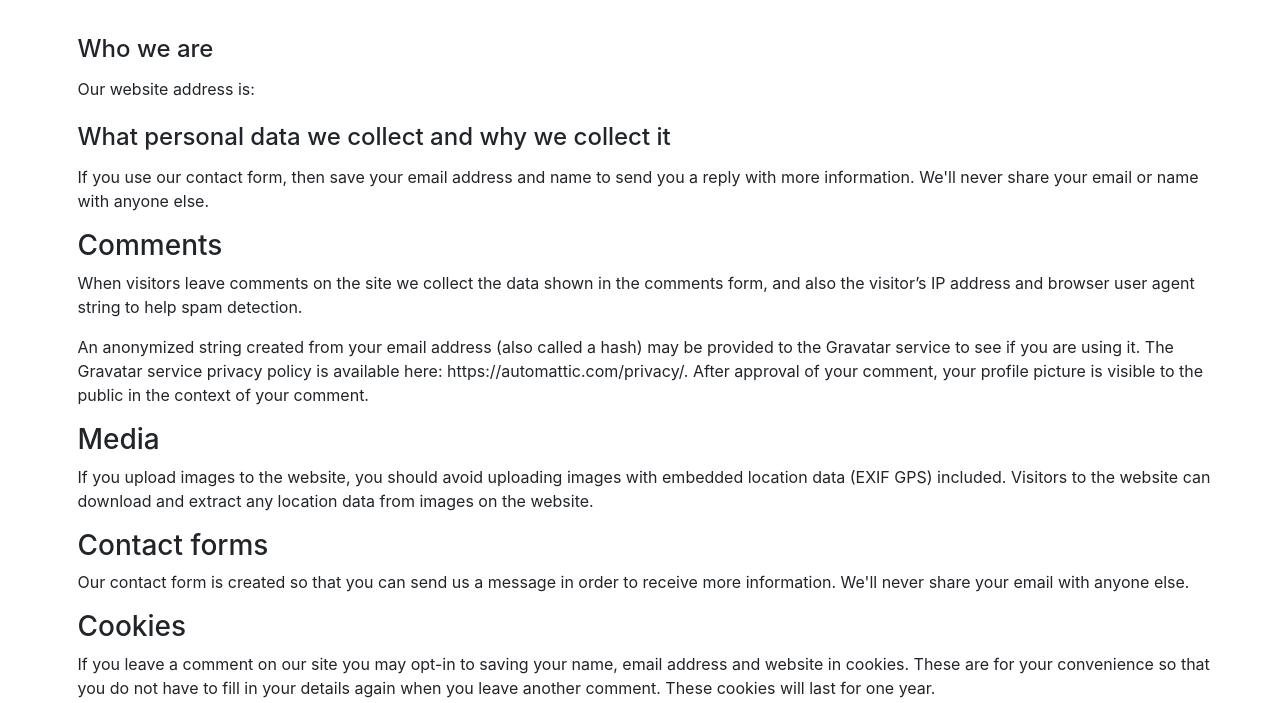
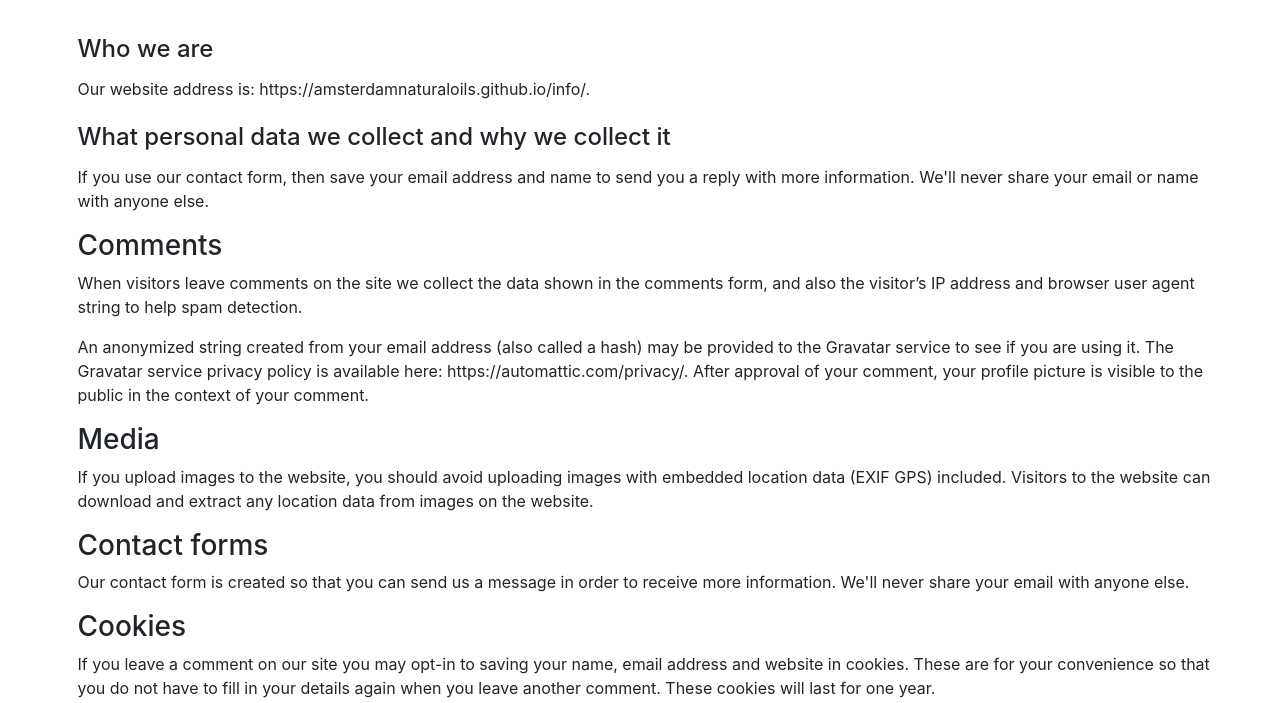
Before and after one commit to amsterdamnaturaloils/info, a plain HTML site: page privacy.html in a window 1280 px wide. Shown: the part 97-800 px from the top of the page. Drawn offline with Linux system fonts and the light colour scheme.

Commit message:
Update privacy.html

```diff
--- a/privacy.html
+++ b/privacy.html
@@ -48,7 +48,7 @@
 
 
 
-<p>Our website address is: </p>
+<p>Our website address is: https://amsterdamnaturaloils.github.io/info/.</p>
 
 
 
```
